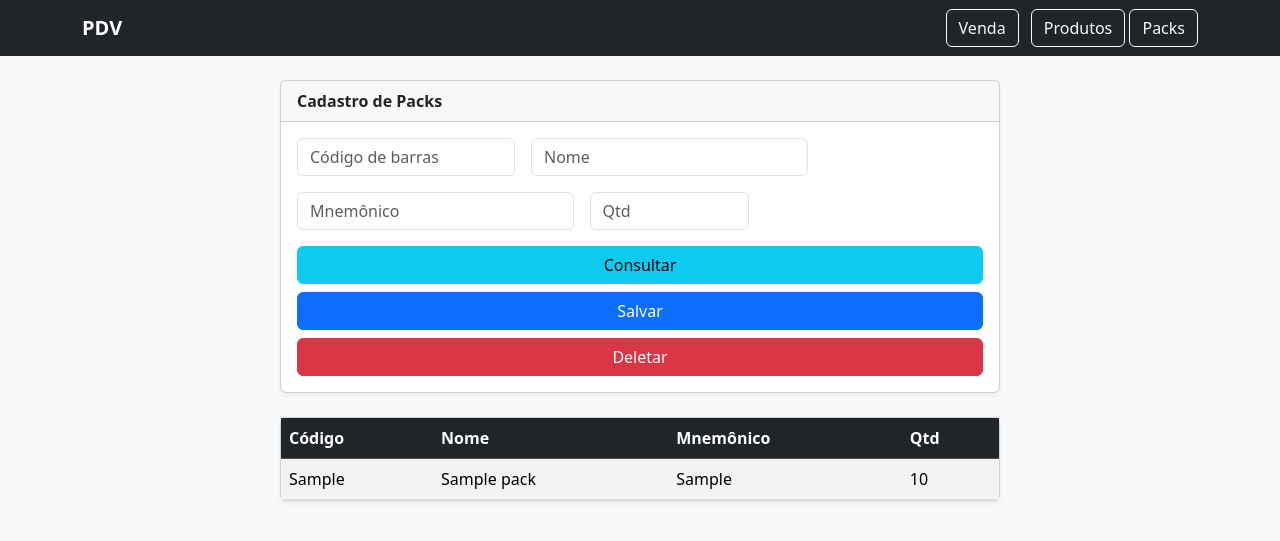
After one commit to Tiago370/UnoPDV, a Flask app: page /packs in a window 1280 px wide. The commit adds this page. Shown: the top 541 px of the page. Run offline with Flask 3, Linux system fonts and the light colour scheme; tables that the repository leaves empty hold one stand-in row (values such as "Sample post").

Commit message:
ADD pack create

```diff
--- a/app.py
+++ b/app.py
@@ -109,4 +109,29 @@ def finalizar():
     total = calcular_total()
     session["itens"]=[]
     return render_template("pagamento.html",total=total)
+
+def buscar_pack_por_id(id):
+    conn=db();cur=conn.cursor()
+    cur.execute("SELECT id, codigo, nome, mnemonico, quantidade FROM pack WHERE id = ?", (id,))
+    pack = cur.fetchone()
+    conn.close()
+    return pack
+
+@app.route("/packs",methods=["GET","POST"])
+def packs():
+    conn=db();c=conn.cursor()
+    if request.method=="POST":
+        acao=request.form["acao"]
+        codigo=request.form["codigo"]
+        nome=request.form["nome"]
+        mnemonico=request.form.get("mnemonico")
+        quantidade=request.form.get("quantidade")
+        if acao=="salvar":
+            c.execute("insert into pack(codigo,nome,mnemonico,quantidade) values(?,?,?,?)",(codigo,nome,mnemonico,quantidade))
+            conn.commit();conn.close();return redirect("/packs")
+
+    packs=c.execute(f"select * from pack").fetchall()
+    conn.close()
+    return render_template("packs.html",packs=packs)
+
 app.run(debug=True)
--- a/schema.sql
+++ b/schema.sql
@@ -1,16 +1,16 @@
-create table produto(
+create table if not exists produto(
     id integer primary key autoincrement,
     codigo text unique,
     descricao text,
     preco real
 );
 
-create table venda(
+create table if not exists venda(
     id integer primary key autoincrement,
     data text
 );
 
-create table item_venda(
+create table if not exists item_venda(
     id integer primary key autoincrement,
     venda_id integer,
     produto_id integer,
@@ -20,3 +20,13 @@ create table item_venda(
     foreign key(venda_id) references venda(id),
     foreign key(produto_id) references produto(id)
 );
+
+create table if not exists pack(
+    id integer primary key autoincrement,
+    nome text,
+    mnemonico text,
+    quantidade integer,
+    codigo text,
+    produto_id integer,
+    foreign key(produto_id) references produto(id)
+);
--- a/templates/base.html
+++ b/templates/base.html
@@ -13,6 +13,7 @@
 <div>
 <a class="btn btn-outline-light me-2" href="/venda">Venda</a>
 <a class="btn btn-outline-light" href="/produtos">Produtos</a>
+<a class="btn btn-outline-light" href="/packs">Packs</a>
 </div>
 </div>
 </nav>
--- /dev/null
+++ b/templates/packs.html
@@ -0,0 +1,65 @@
+{% extends "base.html" %}
+{% block conteudo %}
+<div class="container mt-4">
+<div class="row justify-content-center">
+<div class="col-lg-8 col-md-10 col-sm-12">
+<div class="card shadow-sm">
+<div class="card-header fw-bold">Cadastro de Packs</div>
+<div class="card-body">
+<form method="post" class="row g-3">
+<div class="col-md-4">
+<input class="form-control" name="codigo" placeholder="Código de barras" value="{{ pack_edicao[1] if pack_edicao else '' }}" >
+</div>
+<div class="col-md-5">
+<input class="form-control" name="nome" placeholder="Nome" value="{{ pack_edicao[2] if pack_edicao else '' }}" >
+</div>
+<div class="col-md-5">
+<input class="form-control" name="mnemonico" placeholder="Mnemônico" value="{{ pack_edicao[3] if pack_edicao else "" }}" >
+</div>
+<div class="col-md-3">
+<input class="form-control" name="quantidade" placeholder="Qtd" value="{{ produto_edicao[4] if produto_edicao else '' }}" >
+</div>
+<div class="col-12 d-flex flex-column gap-2">
+  <button type="submit" name="acao" value="consultar" class="btn btn-info w-100">Consultar</button>
+  <button type="submit" name="acao" value="salvar" class="btn btn-primary w-100">Salvar</button>
+  <button type="submit" name="acao" value="deletar" class="btn btn-danger w-100">Deletar</button>
+</div>
+
+
+</form>
+</div>
+</div>
+<div class="card mt-4 shadow-sm">
+<div class="card-body p-0">
+<div class="table-responsive">
+<table class="table table-striped table-hover mb-0">
+<thead class="table-dark">
+<tr>
+<th>Código</th>
+<th>Nome</th>
+<th>Mnemônico</th>
+<th>Qtd</th>
+</tr>
+</thead>
+
+<tbody>
+{% for p in packs %}
+<tr onclick="window.location='{{ url_for('packs', editar_id=p[0]) }}'" style="cursor:pointer;">
+<td>{{ p[4] }}</td>
+<td>{{ p[1] }}</td>
+<td>{{ p[2] }}</td>
+<td>{{ p[3] }}</td>
+</tr>
+{% endfor %}
+</tbody>
+
+</tbody>
+
+</table>
+</div>
+</div>
+</div>
+</div>
+</div>
+</div>
+{% endblock %}
--- a/todo.txt
+++ b/todo.txt
@@ -12,7 +12,7 @@
 [X] Implementar multiplicação em cadeia.
 [X] Possibilitar o uso do caractere "x".
 [X] Criar um boloqueio dos caracteres não numéricos.
-[ ] Criar um registro de packs.
+[>] Criar um registro de packs.
 [ ] Criar lógica que avalia os termos de uma multiplicação em cadeia e verifica se um os termos corresponde a um pack do código.
 [ ] Criar um conjunto de regras (acima de X unidades o produto custa Y)
 [X] Criar paginação na tela de produtos.
```
Lines whose indentation alone changed are shown as unchanged.
